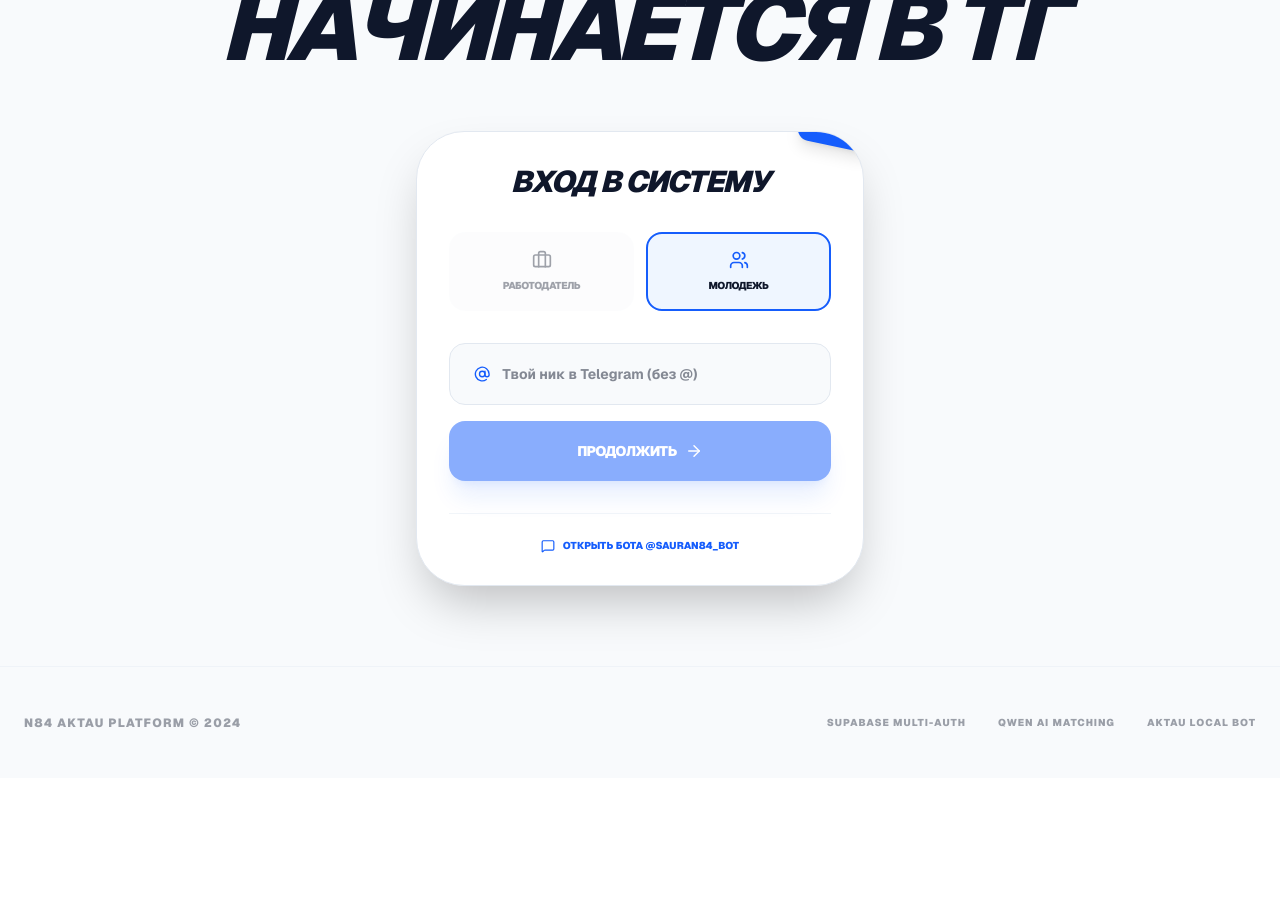
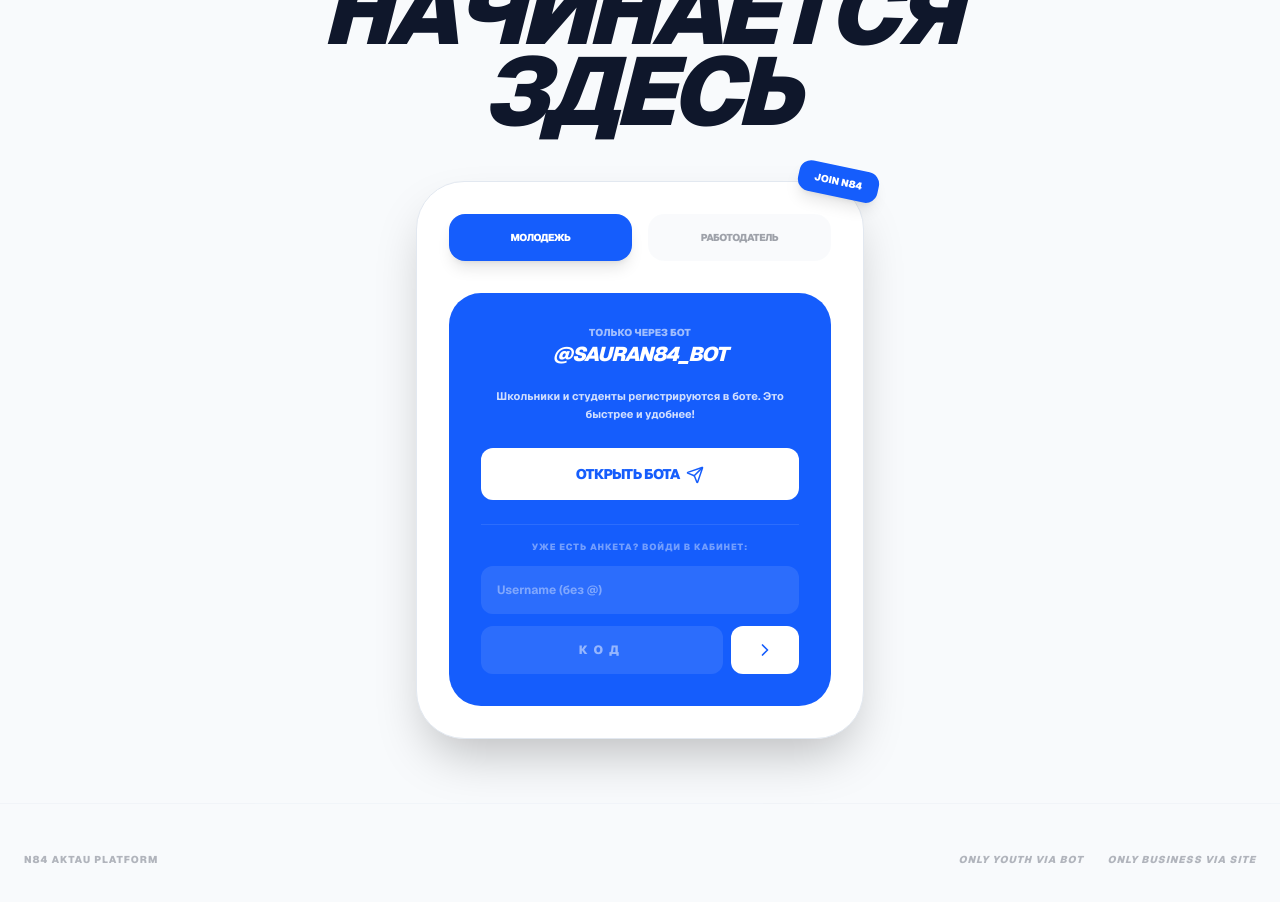
Before and after one commit to orkendebate-droid/N84, a Next.js app: page / in a window 1280 px wide. Shown: the part 320-1222 px from the top of the page. Before the commit the page ends 1098 px from the top, so only its background shows below. Built offline with nearby package versions, Linux system fonts and the light colour scheme.

Commit message:
feat: complete employer on-site registration with bot-OTP verification

```diff
--- /dev/null
+++ b/src/app/api/auth/register-employer/route.ts
@@ -0,0 +1,46 @@
+import { NextResponse } from 'next/server'
+import { supabaseAdmin } from '@/lib/supabase'
+
+export async function POST(request: Request) {
+  try {
+    const { username, code, full_name, company_name, bin_iin, industry } = await request.json()
+
+    if (!username || !code || !company_name || !bin_iin) {
+      return NextResponse.json({ success: false, error: 'Заполните все обязательные поля' }, { status: 400 })
+    }
+
+    // 1. Сначала проверяем код в базе (пользователь уже должен был нажать /start и /login)
+    const { data: profile, error: findError } = await supabaseAdmin
+      .from('profiles')
+      .select('*')
+      .eq('username', username.toLowerCase().replace('@', ''))
+      .eq('otp_code', code)
+      .single()
+
+    if (findError || !profile) {
+      return NextResponse.json({ success: false, error: 'Неверный ник или код. Сначала нажмите /login в боте!' }, { status: 401 })
+    }
+
+    // 2. Обновляем профиль данными работодателя
+    const { data: updatedProfile, error: updateError } = await supabaseAdmin
+      .from('profiles')
+      .update({
+        full_name,
+        company_name,
+        bin_iin,
+        industry,
+        role: 'employer',
+        is_verified: true,
+        otp_code: null // Сбрасываем код
+      })
+      .eq('id', profile.id)
+      .select()
+      .single()
+
+    if (updateError) throw updateError
+
+    return NextResponse.json({ success: true, profile: updatedProfile })
+  } catch (err: any) {
+    return NextResponse.json({ success: false, error: err.message }, { status: 500 })
+  }
+}
--- a/src/app/page.tsx
+++ b/src/app/page.tsx
@@ -1,17 +1,23 @@
 'use client'
 
 import { useState, useEffect } from 'react'
-import { Briefcase, Users, Bot, MapPin, Search, ArrowRight, User, AtSign, Send, ShieldCheck, ExternalLink, Loader2, RefreshCcw, LogIn, ChevronRight, MessageSquare, KeyRound } from "lucide-react";
+import { Briefcase, Users, Bot, MapPin, Search, ArrowRight, User, AtSign, Send, ShieldCheck, ExternalLink, Loader2, RefreshCcw, LogIn, ChevronRight, MessageSquare, KeyRound, Building2 } from "lucide-react";
 import Link from 'next/link'
 
 export default function Home() {
   const [user, setUser] = useState<any>(null)
   const [loading, setLoading] = useState(false)
   const [selectedRole, setSelectedRole] = useState<'employer' | 'youth'>('youth')
+  const [mode, setMode] = useState<'login' | 'register'>('login')
 
-  const [tgUsername, setTgUsername] = useState('')
-  const [otpCode, setOtpCode] = useState('')
-  const [showOtp, setShowOtp] = useState(false)
+  const [formData, setFormData] = useState({
+    username: '',
+    code: '',
+    full_name: '',
+    company_name: '',
+    bin_iin: '',
+    industry: ''
+  })
 
   useEffect(() => {
     const saved = localStorage.getItem('n84_user')
@@ -20,18 +26,16 @@ export default function Home() {
     }
   }, [])
 
-  const handleOtpLogin = async (e: React.FormEvent) => {
+  const handleAuth = async (e: React.FormEvent) => {
     e.preventDefault()
     setLoading(true)
+    const endpoint = mode === 'login' ? '/api/auth/otp-login' : '/api/auth/register-employer'
+
     try {
-      const res = await fetch('/api/auth/otp-login', {
+      const res = await fetch(endpoint, {
         method: 'POST',
         headers: { 'Content-Type': 'application/json' },
-        body: JSON.stringify({
-          username: tgUsername,
-          code: otpCode,
-          role: selectedRole
-        })
+        body: JSON.stringify({ ...formData, role: selectedRole })
       })
       const data = await res.json()
       if (data.success) {
@@ -41,7 +45,7 @@ export default function Home() {
         alert(data.error)
       }
     } catch (err) {
-      alert('Ошибка входа')
+      alert('Ошибка соединения')
     } finally {
       setLoading(false)
     }
@@ -66,120 +70,94 @@ export default function Home() {
         </div>
       </nav>
 
-      <main className="max-w-7xl mx-auto px-6 py-12 lg:py-20 flex flex-col items-center">
-        <div className="max-w-4xl w-full text-center space-y-8 mb-16 px-4">
+      <main className="max-w-7xl mx-auto px-6 py-12 lg:py-16 flex flex-col items-center">
+        <div className="max-w-4xl w-full text-center space-y-8 mb-12 px-4">
             <div className="inline-flex items-center space-x-2 bg-blue-50 dark:bg-blue-900/20 text-blue-600 dark:text-blue-400 px-4 py-2 rounded-full text-[10px] font-black uppercase tracking-widest animate-pulse mx-auto">
               <Bot size={14} />
               <span>Hackathon Project - Aktau 2024</span>
             </div>
-
             <h1 className="text-5xl md:text-8xl font-black tracking-tighter leading-[0.85] uppercase italic">
-              ТВОЯ <span className="text-blue-600 not-italic">КАРЬЕРА</span><br/> НАЧИНАЕТСЯ В ТГ
+              ТВОЯ <span className="text-blue-600 not-italic">КАРЬЕРА</span><br/> НАЧИНАЕТСЯ ЗДЕСЬ
             </h1>
         </div>
 
         <div className="w-full max-w-md">
             {!user ? (
-                <div className="bg-white dark:bg-zinc-900 p-8 rounded-[3rem] shadow-2xl border border-slate-200 dark:border-zinc-800 relative overflow-hidden">
+                <div className="bg-white dark:bg-zinc-900 p-8 rounded-[3rem] shadow-2xl border border-slate-200 dark:border-zinc-800 relative">
                     <div className="absolute -top-4 -right-4 bg-blue-600 text-white text-[10px] font-black px-4 py-2 rounded-xl rotate-12 shadow-lg">JOIN N84</div>
 
-                    <h2 className="text-3xl font-black mb-8 tracking-tighter uppercase text-center italic">Вход в систему</h2>
-
-                    <div className="space-y-8">
-                        {/* Role Selection */}
-                        <div className="grid grid-cols-2 gap-3">
+                    <div className="flex gap-4 mb-8">
                         <button
-                                onClick={() => { setSelectedRole('employer'); setShowOtp(false); }}
-                                className={`p-4 rounded-2xl border-2 transition-all flex flex-col items-center gap-2 ${selectedRole === 'employer' ? 'border-blue-600 bg-blue-50 dark:bg-blue-900/20' : 'border-transparent bg-slate-50 dark:bg-zinc-800 opacity-40'}`}
+                            onClick={() => { setSelectedRole('youth'); setMode('login'); }}
+                            className={`flex-1 py-4 rounded-2xl font-black text-[10px] uppercase tracking-tighter transition-all ${selectedRole === 'youth' ? 'bg-blue-600 text-white shadow-lg' : 'bg-slate-100 dark:bg-zinc-800 opacity-40'}`}
                         >
-                                <Briefcase size={20} className={selectedRole === 'employer' ? 'text-blue-600' : ''} />
-                                <span className="text-[10px] font-black uppercase tracking-tighter">Работодатель</span>
+                            Молодежь
                         </button>
                         <button
-                                onClick={() => { setSelectedRole('youth'); setShowOtp(false); }}
-                                className={`p-4 rounded-2xl border-2 transition-all flex flex-col items-center gap-2 ${selectedRole === 'youth' ? 'border-blue-600 bg-blue-50 dark:bg-blue-900/20' : 'border-transparent bg-slate-50 dark:bg-zinc-800 opacity-40'}`}
+                            onClick={() => setSelectedRole('employer')}
+                            className={`flex-1 py-4 rounded-2xl font-black text-[10px] uppercase tracking-tighter transition-all ${selectedRole === 'employer' ? 'bg-blue-600 text-white shadow-lg' : 'bg-slate-100 dark:bg-zinc-800 opacity-40'}`}
                         >
-                                <Users size={20} className={selectedRole === 'youth' ? 'text-blue-600' : ''} />
-                                <span className="text-[10px] font-black uppercase tracking-tighter">Молодежь</span>
+                            Работодатель
                         </button>
                     </div>
 
-                        {/* OTP Login Form */}
-                        <form onSubmit={handleOtpLogin} className="space-y-4">
-                            {!showOtp ? (
-                                <div className="space-y-4 animate-in fade-in slide-in-from-bottom-4">
-                                    <div className="bg-slate-50 dark:bg-zinc-800 p-2 rounded-2xl border border-slate-200 dark:border-zinc-700">
-                                        <div className="flex items-center gap-3 px-4 py-3">
-                                            <AtSign size={18} className="text-blue-600" />
-                                            <input
-                                                type="text"
-                                                placeholder="Твой ник в Telegram (без @)"
-                                                className="bg-transparent border-none outline-none w-full font-bold text-sm"
-                                                value={tgUsername}
-                                                onChange={e => setTgUsername(e.target.value)}
-                                            />
+                    {selectedRole === 'employer' && (
+                        <div className="flex bg-slate-50 dark:bg-zinc-800 p-1.5 rounded-2xl mb-8">
+                            <button onClick={() => setMode('login')} className={`flex-1 py-2 rounded-xl text-[10px] font-black uppercase transition-all ${mode === 'login' ? 'bg-white dark:bg-zinc-700 shadow-sm' : 'opacity-40'}`}>Вход</button>
+                            <button onClick={() => setMode('register')} className={`flex-1 py-2 rounded-xl text-[10px] font-black uppercase transition-all ${mode === 'register' ? 'bg-white dark:bg-zinc-700 shadow-sm' : 'opacity-40'}`}>Регистрация</button>
+                        </div>
+                    )}
+
+                    <form onSubmit={handleAuth} className="space-y-4">
+                        {selectedRole === 'youth' ? (
+                            <div className="bg-blue-600 text-white p-8 rounded-[2rem] text-center space-y-6 animate-in slide-in-from-bottom-4">
+                                <div className="space-y-1">
+                                    <p className="text-[10px] font-black uppercase opacity-60">Только через бот</p>
+                                    <h3 className="text-xl font-black uppercase italic tracking-tighter leading-none">@SauraN84_bot</h3>
+                                </div>
+                                <p className="text-[11px] font-bold opacity-80 leading-relaxed">Школьники и студенты регистрируются в боте. Это быстрее и удобнее!</p>
+                                <a href="https://t.me/SauraN84_bot" target="_blank" className="block w-full bg-white text-blue-600 font-black py-4 rounded-xl text-sm uppercase tracking-tighter hover:scale-105 active:scale-95 transition-all">Открыть бота <Send size={18} className="inline ml-1" /></a>
+                                <div className="pt-4 border-t border-white/10">
+                                   <p className="text-[9px] font-black uppercase opacity-40 mb-3 tracking-widest">Уже есть анкета? Войди в кабинет:</p>
+                                   <div className="space-y-3">
+                                       <input className="w-full bg-white/10 border-none p-4 rounded-xl text-xs font-bold placeholder:text-white/40" placeholder="Username (без @)" value={formData.username} onChange={e => setFormData({...formData, username: e.target.value})} />
+                                       <div className="flex gap-2">
+                                          <input className="flex-1 bg-white/10 border-none p-4 rounded-xl text-xs font-black text-center tracking-[.5em]" placeholder="КOД" maxLength={4} value={formData.code} onChange={e => setFormData({...formData, code: e.target.value})} />
+                                          <button type="submit" className="bg-white text-blue-600 px-6 rounded-xl font-black"><ChevronRight size={20} /></button>
                                        </div>
                                    </div>
-                                    <button
-                                        type="button"
-                                        onClick={() => setShowOtp(true)}
-                                        disabled={!tgUsername}
-                                        className="w-full bg-blue-600 text-white font-black py-5 rounded-2xl shadow-xl shadow-blue-600/20 flex items-center justify-center gap-2 text-sm uppercase tracking-tighter active:scale-95 transition-all disabled:opacity-50"
-                                    >
-                                        ПРОДОЛЖИТЬ <ArrowRight size={18} />
-                                    </button>
+                                </div>
                             </div>
                         ) : (
-                                <div className="space-y-6 animate-in fade-in zoom-in-95">
-                                    <div className="bg-blue-50 dark:bg-blue-900/20 p-6 rounded-3xl border border-blue-600/10 text-center space-y-3">
-                                        <p className="text-[10px] font-black uppercase text-blue-600 tracking-widest leading-none">ШАГ 2</p>
-                                        <p className="text-xs font-bold leading-tight opacity-70 italic">
-                                            Напиши команду <span className="text-blue-600 font-black">/login</span> боту <Link href="https://t.me/SauraN84_bot" target="_blank" className="underline">@SauraN84_bot</Link> и введи полученный код ниже.
-                                        </p>
-                                    </div>
-                                    <div className="bg-slate-50 dark:bg-zinc-800 p-2 rounded-2xl border-2 border-blue-600/30">
-                                        <div className="flex items-center gap-3 px-4 py-3">
-                                            <KeyRound size={18} className="text-blue-600" />
-                                            <input
-                                                type="text"
-                                                maxLength={4}
-                                                placeholder="Код из 4 цифр"
-                                                className="bg-transparent border-none outline-none w-full font-black text-2xl tracking-[1em] text-center ml-4"
-                                                value={otpCode}
-                                                onChange={e => setOtpCode(e.target.value)}
-                                            />
-                                        </div>
-                                    </div>
-                                    <div className="flex gap-2">
-                                        <button
-                                            type="button"
-                                            onClick={() => setShowOtp(false)}
-                                            className="bg-slate-100 dark:bg-zinc-800 p-5 rounded-2xl text-slate-400 active:scale-95 transition-all"
-                                        >
-                                            <RefreshCcw size={20} />
-                                        </button>
-                                        <button
-                                            type="submit"
-                                            disabled={otpCode.length < 4 || loading}
-                                            className="flex-1 bg-slate-900 dark:bg-white text-white dark:text-black font-black py-5 rounded-2xl shadow-xl flex items-center justify-center gap-2 text-sm uppercase tracking-tighter active:scale-95 transition-all disabled:opacity-50"
-                                        >
-                                            {loading ? <Loader2 className="animate-spin" /> : <>ВОЙТИ В КАБИНЕТ <LogIn size={18} /></>}
-                                        </button>
+                            <div className="space-y-4 animate-in fade-in duration-500">
+                                {mode === 'register' && (
+                                    <div className="space-y-4">
+                                        <div className="grid grid-cols-1 gap-3">
+                                            <input className="bg-slate-50 dark:bg-zinc-800 p-4 rounded-xl text-sm font-bold border-none" placeholder="ФИО / Ответственное лицо" value={formData.full_name} onChange={e => setFormData({...formData, full_name: e.target.value})} />
+                                            <input className="bg-slate-50 dark:bg-zinc-800 p-4 rounded-xl text-sm font-bold border-none" placeholder="Название вашей компании" value={formData.company_name} onChange={e => setFormData({...formData, company_name: e.target.value})} />
+                                            <input className="bg-slate-50 dark:bg-zinc-800 p-4 rounded-xl text-sm font-bold border-none" placeholder="БИН / ИИН" value={formData.bin_iin} onChange={e => setFormData({...formData, bin_iin: e.target.value})} />
                                         </div>
                                     </div>
                                 )}
-                        </form>
-
-                        <div className="pt-6 border-t border-slate-100 dark:border-zinc-800">
-                             <a
-                                href="https://t.me/SauraN84_bot"
-                                target="_blank"
-                                className="flex items-center justify-center gap-2 text-[10px] font-black uppercase text-blue-600 hover:underline"
-                             >
-                                <MessageSquare size={14} /> Открыть бота @SauraN84_bot
-                             </a>
+                                <div className="space-y-4">
+                                    <div className="flex items-center bg-slate-50 dark:bg-zinc-800 rounded-xl px-4">
+                                        <AtSign size={16} className="text-blue-600 opacity-40" />
+                                        <input className="flex-1 bg-transparent p-4 rounded-xl text-sm font-bold border-none outline-none" placeholder="Telegram ник (без @)" value={formData.username} onChange={e => setFormData({...formData, username: e.target.value})} />
+                                    </div>
+                                    <div className="p-4 bg-blue-50 dark:bg-blue-900/10 rounded-2xl border border-blue-600/10 flex items-center justify-between">
+                                        <div>
+                                            <p className="text-[10px] font-black text-blue-600 uppercase">Секретный код</p>
+                                            <p className="text-[9px] font-bold opacity-40 leading-none">Напиши /login боту @SauraN84_bot</p>
+                                        </div>
+                                        <input className="w-20 bg-white dark:bg-zinc-700 p-2 rounded-lg text-center font-black tracking-widest border-none outline-none" maxLength={4} value={formData.code} onChange={e => setFormData({...formData, code: e.target.value})} />
                                     </div>
                                 </div>
+                                <button type="submit" disabled={loading} className="w-full bg-blue-600 text-white font-black py-5 rounded-2xl shadow-xl shadow-blue-600/20 text-sm uppercase tracking-tighter flex justify-center items-center gap-2 active:scale-95 transition-all disabled:opacity-50 mt-4">
+                                    {loading ? <Loader2 className="animate-spin" /> : <>{mode === 'login' ? 'ВОЙТИ В КАБИНЕТ' : 'ЗАРЕГИСТРИРОВАТЬ КОМПАНИЮ'} <LogIn size={18} /></>}
+                                </button>
+                            </div>
+                        )}
+                    </form>
                 </div>
             ) : (
                 <div className="bg-blue-600 p-12 rounded-[3.5rem] text-white shadow-2xl flex flex-col items-center text-center space-y-8 animate-in zoom-in-95 duration-500">
@@ -188,34 +166,22 @@ export default function Home() {
                     </div>
                     <div>
                         <h2 className="text-3xl font-black tracking-tighter uppercase leading-none mb-2">Привет, {user.full_name?.split(' ')[0]}!</h2>
-                        <p className="text-white/60 font-bold uppercase tracking-widest text-[10px]">Ты успешно авторизован</p>
+                        <p className="text-white/60 font-bold uppercase tracking-widest text-[10px]">Успешная авторизация</p>
                     </div>
-
                     <div className="w-full space-y-3">
-                        <Link
-                            href="/profile"
-                            className="w-full bg-white text-blue-600 font-black py-5 rounded-2xl flex items-center justify-center gap-2 hover:scale-[1.03] transition-all shadow-xl text-sm uppercase tracking-tighter"
-                        >
-                            ПЕРЕЙТИ В КАБИНЕТ <ChevronRight size={18} />
-                        </Link>
-                        <button
-                            onClick={() => { localStorage.removeItem('n84_user'); window.location.reload(); }}
-                            className="w-full py-4 text-[10px] font-black uppercase opacity-40 hover:opacity-100 transition-opacity tracking-widest"
-                        >
-                            Выйти из системы
-                        </button>
+                        <Link href="/profile" className="w-full bg-white text-blue-600 font-black py-5 rounded-2xl flex items-center justify-center gap-2 hover:scale-[1.03] transition-all shadow-xl text-sm uppercase tracking-tighter">ПЕРЕЙТИ В КАБИНЕТ <ChevronRight size={18} /></Link>
+                        <button onClick={() => { localStorage.removeItem('n84_user'); window.location.reload(); }} className="w-full py-4 text-[10px] font-black uppercase opacity-40 hover:opacity-100 transition-opacity tracking-widest">Выйти из системы</button>
                     </div>
                 </div>
             )}
         </div>
       </main>
 
-      <footer className="max-w-7xl mx-auto px-6 py-12 border-t border-slate-200 dark:border-zinc-800 flex flex-col md:flex-row items-center justify-between gap-8 opacity-40">
-        <div className="text-xs font-black uppercase tracking-widest leading-none">N84 Aktau Platform © 2024</div>
-        <div className="flex gap-8 text-[10px] font-black uppercase tracking-widest">
-           <span>Supabase Multi-Auth</span>
-           <span>Qwen AI Matching</span>
-           <span>Aktau Local Bot</span>
+      <footer className="max-w-7xl mx-auto px-6 py-12 border-t border-slate-200 dark:border-zinc-800 opacity-30 flex justify-between items-center text-[10px] font-black uppercase tracking-widest">
+         <span>N84 Aktau Platform</span>
+         <div className="flex gap-6 italic">
+            <span>Only Youth via Bot</span>
+            <span>Only Business via Site</span>
          </div>
       </footer>
     </div>
```
Lines whose indentation alone changed are shown as unchanged.
